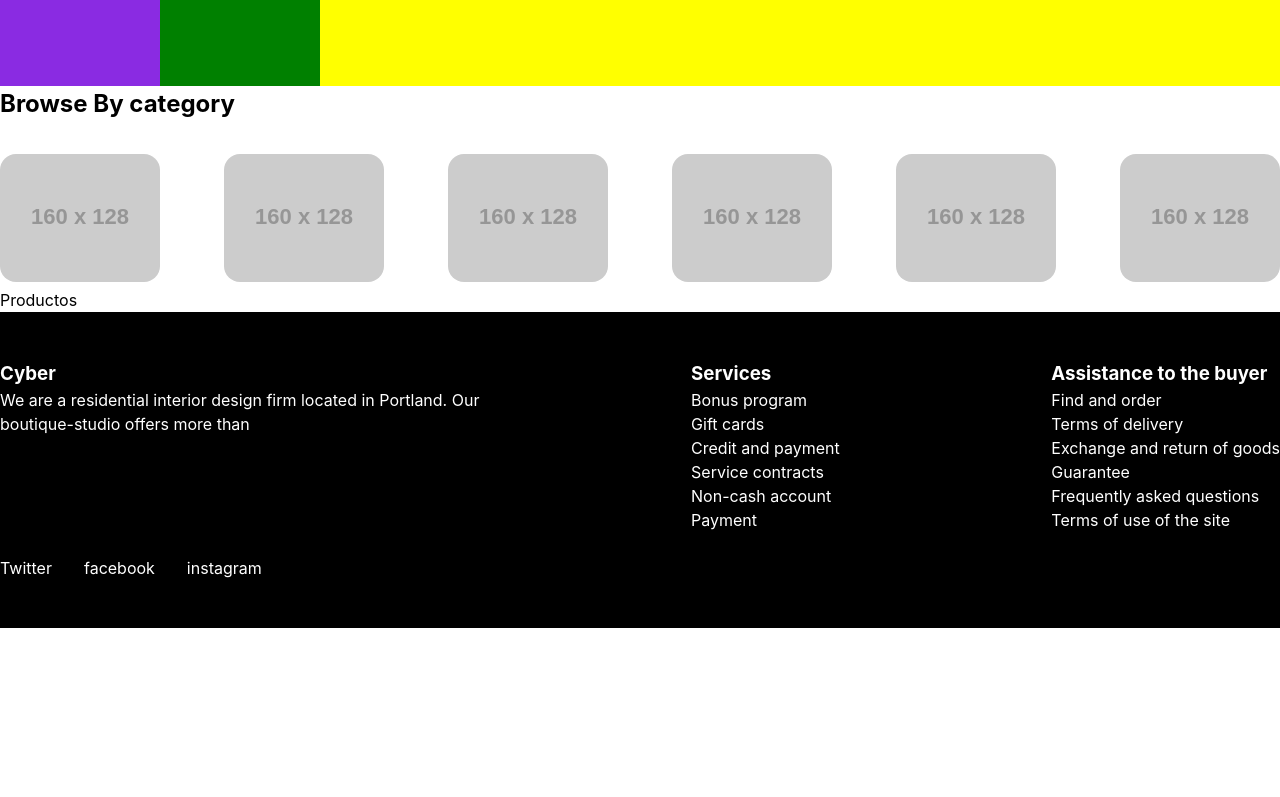
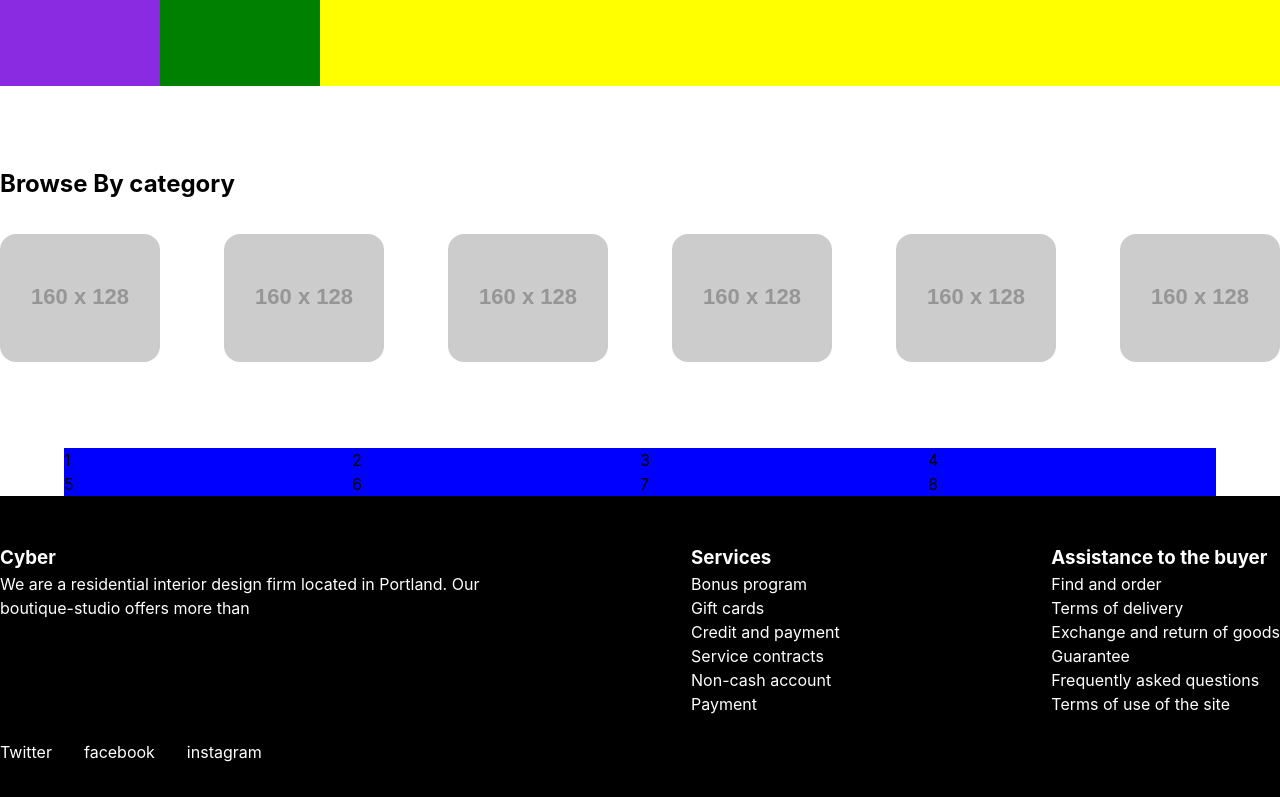
Before and after one commit to EmilianoCabral/E-commerce-webside-template, a React (Vite) app: page / in a window 1280 px wide. Shown: the part 1572-2369 px from the top of the page. Before the commit the page ends 2200 px from the top, so only its background shows below. Built offline with nearby package versions, Linux system fonts and the light colour scheme.

Commit message:
placing grid of articles in product section

```diff
--- a/src/App.tsx
+++ b/src/App.tsx
@@ -12,10 +12,12 @@ function App() {
   return (
     <>
       <Headers />
-        <Banner />
-        <Smallerbanners />
-        <Browsercategory />
-        <Productos />
+        <main>
+            <Banner />
+            <Smallerbanners />
+            <Browsercategory />
+            <Productos />
+        </main>
       <Footer />
     </>
   )
--- a/src/Components/Banners/Banner.tsx
+++ b/src/Components/Banners/Banner.tsx
@@ -2,8 +2,8 @@ import './banner.css'
 
 export const Banner = () => {
     return (
-        <main className="main_container">
-            <section className="background_banner">
+        <section className="banner_container">
+            <article className="background_banner">
                 <div className="section_title">
                     <h1>Iphone 14 pro</h1>
                     <p>Created to change everything for the better. For everyone</p>
@@ -12,7 +12,7 @@ export const Banner = () => {
                 <div className="section_banner">
                     <img className="banner_img" src="./src/assets/Banner-iphone-1.png" alt="iphone 14 pro" />
                 </div>
-            </section>
-        </main>
+            </article>
+        </section>
     )
 }
--- a/src/Components/Banners/banner.css
+++ b/src/Components/Banners/banner.css
@@ -29,7 +29,7 @@
     padding-top: 1.5rem;
     padding-bottom: 1.5rem;
 }
-.main_container{
+.banner_container{
     background-color: #2e2f3d;
 }
 
@@ -40,10 +40,8 @@
         max-width: 100rem;
     }
 }
-@media screen and (max-width:1400px) {
+@media (max-width:1440px) {
     .background_banner{
-        margin-left: auto;
-        margin-right: auto;
-        max-width: 100rem;
+        max-width: 70rem;
     }
 }
--- a/src/Components/Browserbycategory.tsx/Browsercategory.tsx
+++ b/src/Components/Browserbycategory.tsx/Browsercategory.tsx
@@ -8,22 +8,22 @@ export const Browsercategory = () => {
                     <h2>Browse By category</h2>
                 </div>
                 <article className="browse_items">
-                    <article>
+                    <article className="items">
                         <img src="https://placehold.co/160x128" alt="" />
                     </article>
-                    <article>
+                    <article className="items">
                         <img src="https://placehold.co/160x128" alt="" />
                     </article>
-                    <article>
+                    <article className="items">
                         <img src="https://placehold.co/160x128" alt="" />
                     </article>
-                    <article>
+                    <article className="items">
                         <img src="https://placehold.co/160x128" alt="" />
                     </article>
-                    <article>
+                    <article className="items">
                         <img src="https://placehold.co/160x128" alt="" />
                     </article>
-                    <article>
+                    <article className="items">
                         <img src="https://placehold.co/160x128" alt="" />
                     </article>
                 </article>
--- a/src/Components/Browserbycategory.tsx/category.css
+++ b/src/Components/Browserbycategory.tsx/category.css
@@ -3,6 +3,8 @@
     margin-left: auto;
     margin-right: auto;
     max-width: 100rem;
+    margin-top: 5rem;
+    margin-bottom: 5rem;
 }
 .browse_title{
     margin-bottom: 2rem;
--- a/src/Components/Productos/Productos.css
+++ b/src/Components/Productos/Productos.css
@@ -0,0 +1,47 @@
+.products_container{
+    width: 100%;
+    margin-left: auto;
+    margin-right: auto;
+    max-width: 100rem;
+
+}
+.products_items {
+    display: grid;
+
+    grid-template-rows: repeat(2, 1fr);
+    grid-template-columns: repeat(4, 1fr);
+    grid-template-areas:
+    "article1 article2 article3 article4"
+    "article5 article6 article7 article8";
+}
+.article1{
+    background-color: blue;
+}
+.article2{
+    background-color: blue;
+}
+.article3{
+    background-color: blue;
+}
+.article4{
+    background-color: blue;
+}
+.article5{
+    background-color: blue;
+}
+.article6{
+    background-color: blue;
+}
+.article7{
+    background-color: blue;
+}
+.article8{
+    background-color: blue;
+}
+
+@media (max-width:1440px) {
+    .products_container{
+        max-width: 72rem;
+
+    }
+}
--- a/src/Components/Productos/Productos.tsx
+++ b/src/Components/Productos/Productos.tsx
@@ -2,6 +2,35 @@ import './Productos.css'
 
 export const Productos = () => {
     return (
-        <div>Productos</div>
+        <section className="section_products">
+            <div className="products_container">
+                <div className="products_items">
+                    <article className="article1">
+                        <p>1</p>
+                    </article>
+                    <article className="article2">
+                        <p>2</p>
+                    </article>
+                    <article className="article3">
+                        <p>3</p>
+                    </article>
+                    <article className="article4">
+                        <p>4</p>
+                    </article>
+                    <article className="article5">
+                        <p>5</p>
+                    </article>
+                    <article className="article6">
+                        <p>6</p>
+                    </article>
+                    <article className="article7">
+                        <p>7</p>
+                    </article>
+                    <article className="article8">
+                        <p>8</p>
+                    </article>
+                </div>
+            </div>
+        </section>
     )
 }
```
Also changed, not shown: src/App.css (+6 -1 lines).
